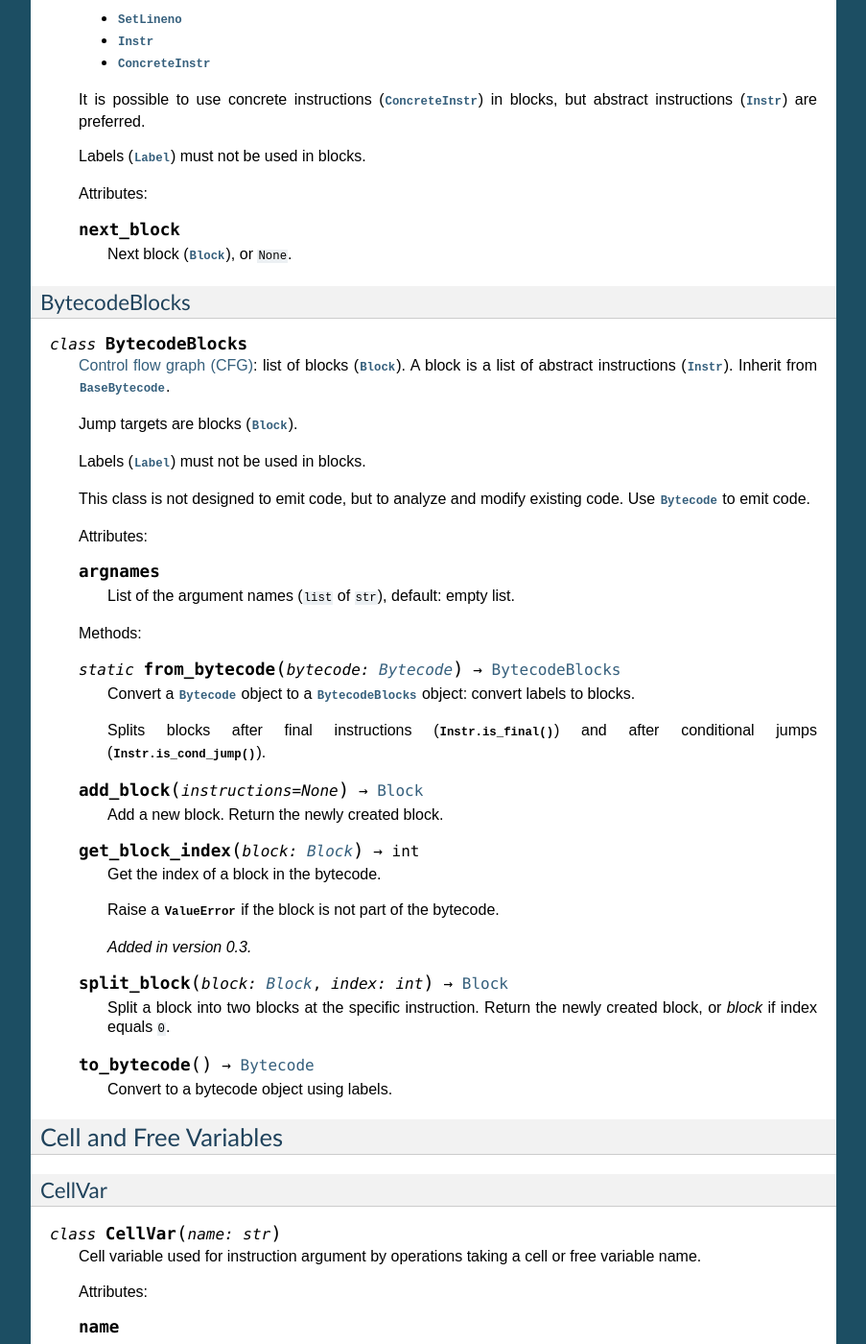
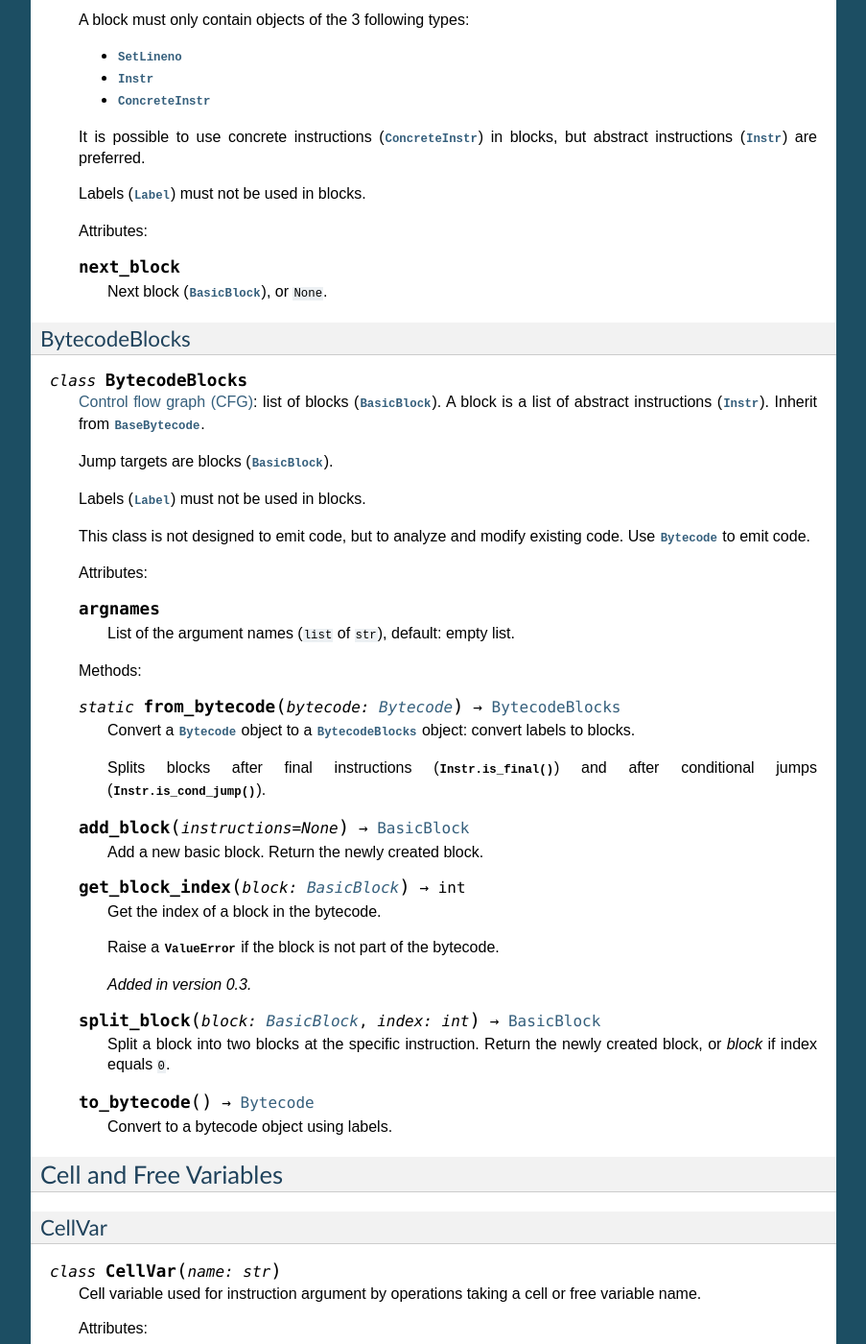
Before and after one commit to MatthieuDartiailh/bytecode, a Sphinx documentation site: the page built from doc/api.rst, in a window 1280 px wide and 1400 px high, scrolled down 7103 px. Shown: the whole window at 96% size, without its empty margins (198-1101 px from the left). Built offline with Sphinx 7.4.7, drawn with Linux system fonts in a browser that asks for light colours; some of the changed text lies outside the part shown.

Commit message:
Rename Instr.op and Block
* Rename Instr.op to Instr.opcode
* Rename Block to BasicBlock

```diff
--- a/bytecode/__init__.py
+++ b/bytecode/__init__.py
@@ -10,7 +10,7 @@ from bytecode.bytecode import BaseBytecode, _InstrList, Bytecode
 from bytecode.concrete import (ConcreteInstr, ConcreteBytecode,
                                # import needed to use it in bytecode.py
                                _ConvertBytecodeToConcrete)
-from bytecode.blocks import Block, BytecodeBlocks
+from bytecode.blocks import BasicBlock, BytecodeBlocks
 
 
 def dump_bytecode(bytecode, *, lineno=False):
@@ -36,7 +36,7 @@ def dump_bytecode(bytecode, *, lineno=False):
                     arg = '<%s>' % labels[arg]
                 except KeyError:
                     arg = '<error: unknown label>'
-            elif isinstance(arg, Block):
+            elif isinstance(arg, BasicBlock):
                 try:
                     arg = '<%s>' % labels[id(arg)]
                 except KeyError:
--- a/doc/api.rst
+++ b/doc/api.rst
@@ -22,7 +22,7 @@ Bytecode classes:
 * :class:`BaseBytecode`
 * :class:`Bytecode`
 * :class:`ConcreteBytecode`
-* :class:`Block`
+* :class:`BasicBlock`
 * :class:`BytecodeBlocks`
 
 Cell and Free Variables:
@@ -152,13 +155,14 @@ Instr
 
    * If the operation has a jump argument (:meth:`has_jump`, ex:
      ``JUMP_ABSOLUTE``): *arg* must be a :class:`Label` (if the instruction is
-     used in :class:`Bytecode`) or a :class:`Block` (:class:`BytecodeBlocks`).
+     used in :class:`Bytecode`) or a :class:`BasicBlock` (used in
+     :class:`BytecodeBlocks`).
    * If the operation has a cell or free argument (ex: ``LOAD_DEREF``): *arg*
      must be a :class:`CellVar` or :class:`FreeVar` instance.
    * If the operation has a local variable (ex: ``LOAD_FAST``): *arg* must be a
      variable name, type ``str``.
    * If the operation has a constant argument (``LOAD_CONST``): *arg* must not
-     be a :class:`Label` or :class:`Block` instance.
+     be a :class:`Label` or :class:`BasicBlock` instance.
    * If the operation has a compare argument (``'COMPARE_OP'``):
      *arg* must a :class:`Compare` enum.
    * If the operation has no argument (ex: ``DUP_TOP``), *arg* must not be set.
@@ -424,10 +428,10 @@ ConcreteBytecode
       Convert to abstract bytecode with abstract instructions.
 
 
-Block
+BasicBlock
 -----
 
-.. class:: Block
+.. class:: BasicBlock
 
    List of abstract instructions (:class:`Instr`). Inherit from :class:`list`.
 
@@ -446,7 +450,7 @@ Block
 
    .. attribute:: next_block
 
-      Next block (:class:`Block`), or ``None``.
+      Next block (:class:`BasicBlock`), or ``None``.
 
 
 BytecodeBlocks
@@ -456,10 +460,10 @@ BytecodeBlocks
 
    `Control flow graph (CFG)
    <https://en.wikipedia.org/wiki/Control_flow_graph>`_: list of blocks
-   (:class:`Block`). A block is a list of abstract instructions
+   (:class:`BasicBlock`). A block is a list of abstract instructions
    (:class:`Instr`). Inherit from :class:`BaseBytecode`.
 
-   Jump targets are blocks (:class:`Block`).
+   Jump targets are blocks (:class:`BasicBlock`).
 
    Labels (:class:`Label`) must not be used in blocks.
 
@@ -482,11 +486,11 @@ BytecodeBlocks
       Splits blocks after final instructions (:meth:`Instr.is_final`) and after
       conditional jumps (:meth:`Instr.is_cond_jump`).
 
-   .. method:: add_block(instructions=None) -> Block
+   .. method:: add_block(instructions=None) -> BasicBlock
 
-      Add a new block. Return the newly created block.
+      Add a new basic block. Return the newly created block.
 
-   .. method:: get_block_index(block: Block) -> int
+   .. method:: get_block_index(block: BasicBlock) -> int
 
       Get the index of a block in the bytecode.
 
@@ -494,7 +498,7 @@ BytecodeBlocks
 
       .. versionadded:: 0.3
 
-   .. method:: split_block(block: Block, index: int) -> Block
+   .. method:: split_block(block: BasicBlock, index: int) -> BasicBlock
 
       Split a block into two blocks at the specific instruction. Return
       the newly created block, or *block* if index equals ``0``.
--- a/doc/changelog.rst
+++ b/doc/changelog.rst
@@ -11,6 +11,8 @@ API changes:
   (``co_kwonlyargcount``)
 - :class:`Instr` constructor and :meth:`Instr.set` now validates the argument
   type
+- Rename ``Instr.op`` to :attr:`Instr.op`
+- Rename ``Block`` class to :class:`BasicBlock`
 - Add :class:`Compare` enum, used for ``COMPARE_OP`` argument
 - Remove *lineno* parameter from :meth:`Instr.set`
 - Add :meth:`BytecodeBlocks.get_block_index`
```
Also changed, not shown: other parts of doc/api.rst (+4 -1 lines), 9 other files.
